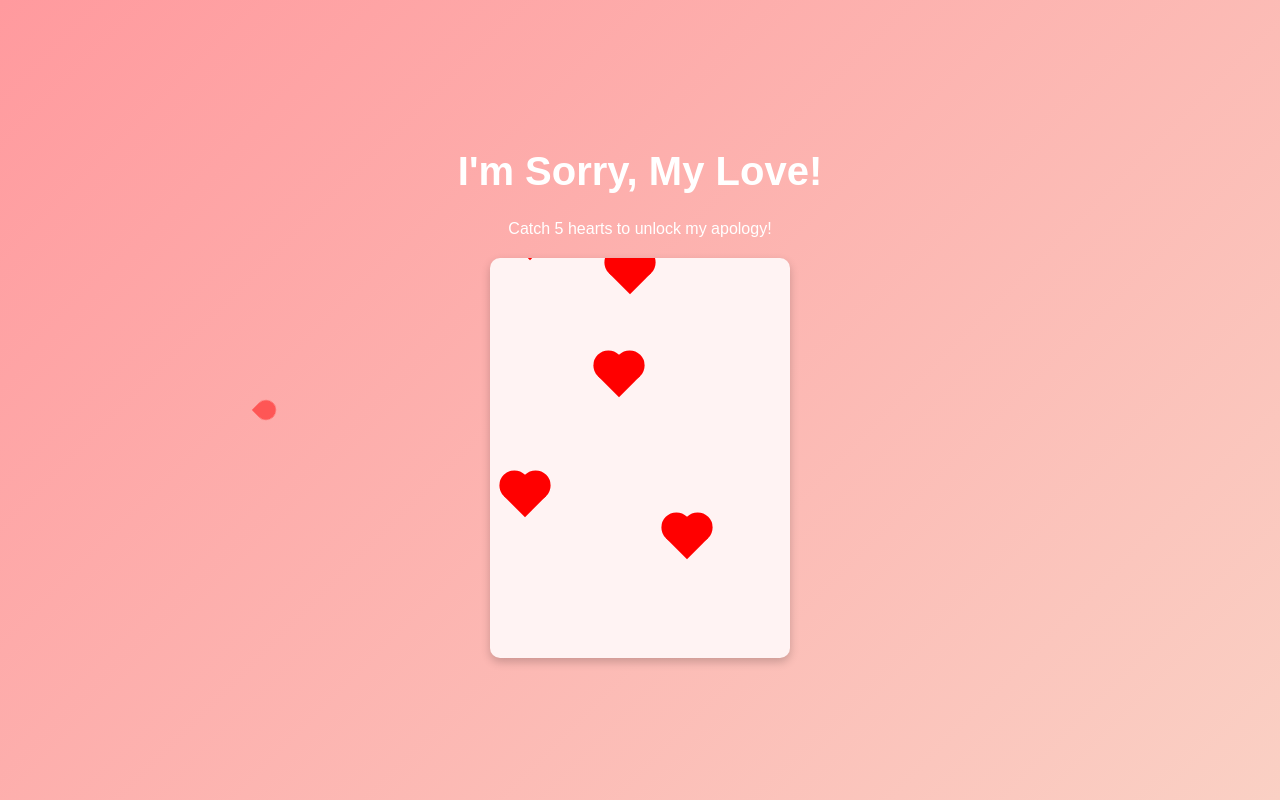
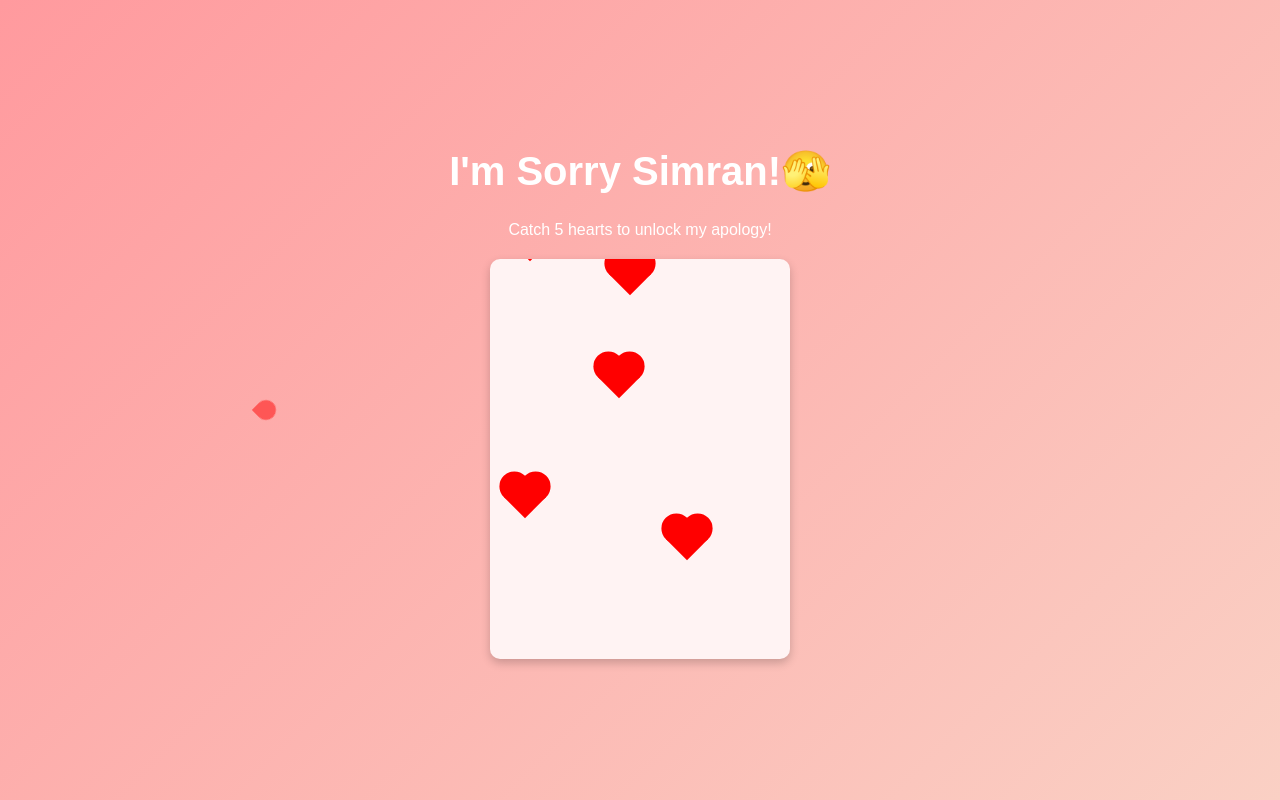
Before and after one commit to killswitch01/Sorry, a plain HTML site: page index.html in a window 1280 px wide. Drawn offline with Linux system fonts and the light colour scheme.

Commit message:
Update index.html

```diff
--- a/index.html
+++ b/index.html
@@ -3,7 +3,7 @@
 <head>
   <meta charset="UTF-8">
   <meta name="viewport" content="width=device-width, initial-scale=1">
-  <title>I'm Sorry, My Love</title>
+  <title>I'm Sorry Simran</title>
   <link rel="stylesheet" href="style.css">
 </head>
 <body>
@@ -15,7 +15,7 @@
   <div class="background-hearts"></div>
 
   <div class="container">
-    <h1>I'm Sorry, My Love!</h1>
+    <h1>I'm Sorry Simran!🫣</h1>
     <p>Catch 5 hearts to unlock my apology!</p>
     <div id="gameArea"></div>
     <div id="message" class="hidden">
```
